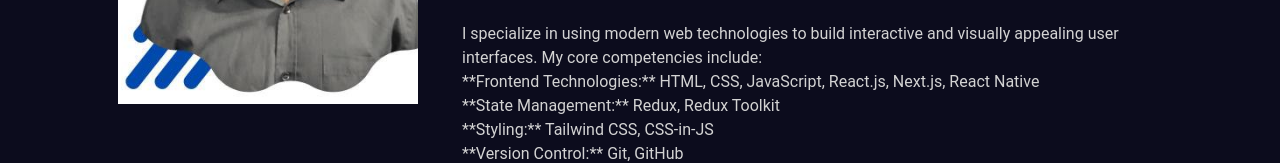
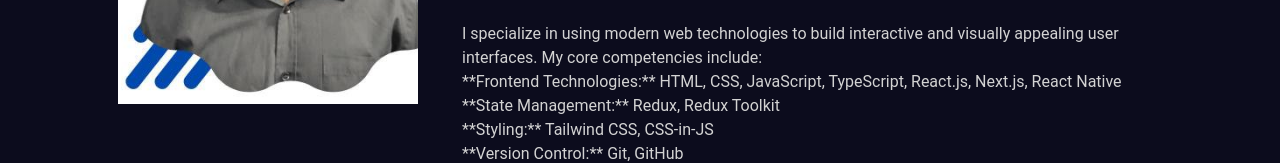
Before and after one commit to Benjamin-chidera/I_AM_BENJAMIN, a React (Vite) app: page /about in a window 1280 px wide. Shown: the part 378-541 px from the top of the page. Built offline with nearby package versions, Linux system fonts and the light colour scheme.

Commit message:
refactor: added a new skill

```diff
--- a/package.json
+++ b/package.json
@@ -18,6 +18,7 @@
     "react-icons": "^5.0.1",
     "react-loader-spinner": "^6.1.6",
     "react-router-dom": "^6.26.0",
+    "redux2": "file:",
     "tailwind-scrollbar": "^3.1.0"
   },
   "devDependencies": {
--- a/src/pages/about/About.jsx
+++ b/src/pages/about/About.jsx
@@ -37,7 +37,7 @@ const About = () => {
             include:
             <ul>
               <li>
-                **Frontend Technologies:** HTML, CSS, JavaScript, React.js,
+                **Frontend Technologies:** HTML, CSS, JavaScript, TypeScript, React.js,
                 Next.js, React Native
               </li>
               <li>**State Management:** Redux, Redux Toolkit</li>
```
Also changed, not shown: 1 other file (tests, documents, lock files or other folders).
